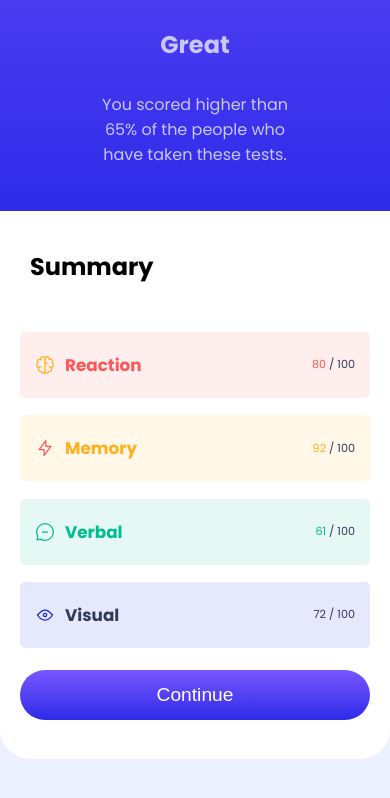
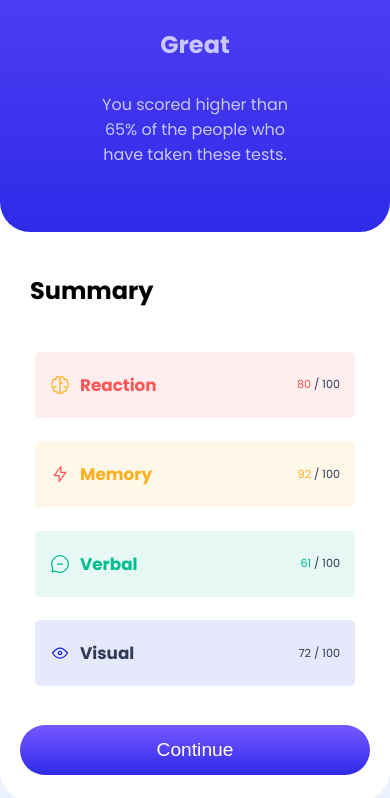
Before and after one commit to aminehann/results-summary-component-main, a plain HTML site: page index.html in a window 390 px wide. Shown: the part 338-1136 px from the top of the page. Before the commit the page ends 1097 px from the top, so only its background shows below. Drawn offline with Linux system fonts and the light colour scheme.

Commit message:
Updated css File

```diff
--- a/style.css
+++ b/style.css
@@ -224,9 +224,13 @@ body {
 
 @media(max-width: 768px){
 
+body{
+  width: 100vw;
+}
+
 .container{
   width: 100vw;
-  height: 130vh;
+  height: 135vh;
   display: flex;
   flex-direction: column;
   justify-content: center;
@@ -234,13 +238,20 @@ body {
 }
 
 .result-section {
-  border-radius: 0px;
+  border-radius: 0px 0px 30px 30px;
   text-align: center;
 }
 
+.summary-section h1 {
+  margin-bottom: 20px;
+}
+
+#summary-el {
+  width: 320px;
+}
+
 .btn {
-  margin-top: 5px;
-
+  margin: 15px 0px ;
 }
 
 }
```
